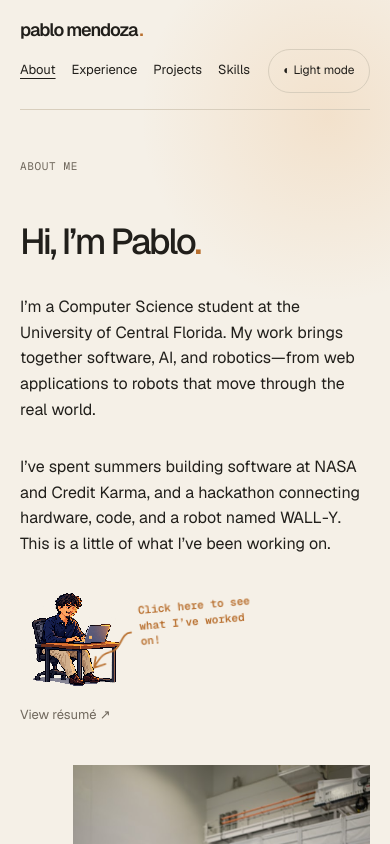
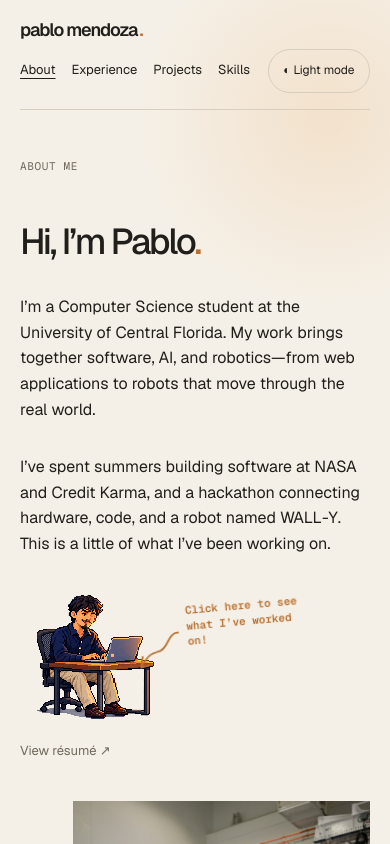
Before and after one commit to PabloMCodes/portfolio, a Next.js app: page /about in a window 390 px wide. Shown: the top 844 px of the page. Built offline with nearby package versions, Linux system fonts and the light colour scheme.

Commit message:
Enlarge animated pixel character

```diff
--- a/src/app/home.module.css
+++ b/src/app/home.module.css
@@ -114,14 +114,14 @@
 .pixelScene {
   position: relative;
   flex: none;
-  width: clamp(15rem, 22vw, 18rem);
-  height: clamp(7.5rem, 12vw, 10rem);
+  width: clamp(18rem, 28vw, 22rem);
+  height: clamp(10rem, 16vw, 13rem);
 }
 
 .pixelSprite {
   position: relative;
   display: block;
-  width: clamp(7.5rem, 12vw, 10rem);
+  width: clamp(10rem, 16vw, 13rem);
   aspect-ratio: 160 / 155;
   animation: pixel-bob 2.1s ease-in-out infinite;
 }
@@ -169,7 +169,7 @@
 .pixelCallout {
   position: absolute;
   top: 0.4rem;
-  left: 57%;
+  left: 62%;
   display: block;
   width: 8.6rem;
   min-height: 44px;
@@ -791,16 +791,16 @@
   }
 
   .pixelScene {
-    width: 15rem;
-    height: 6.5rem;
+    width: min(19rem, 100%);
+    height: 8.75rem;
   }
 
   .pixelSprite {
-    width: 6.5rem;
+    width: 8.75rem;
   }
 
   .pixelCallout {
-    left: 45%;
+    left: 51%;
   }
 
   .header {
```
